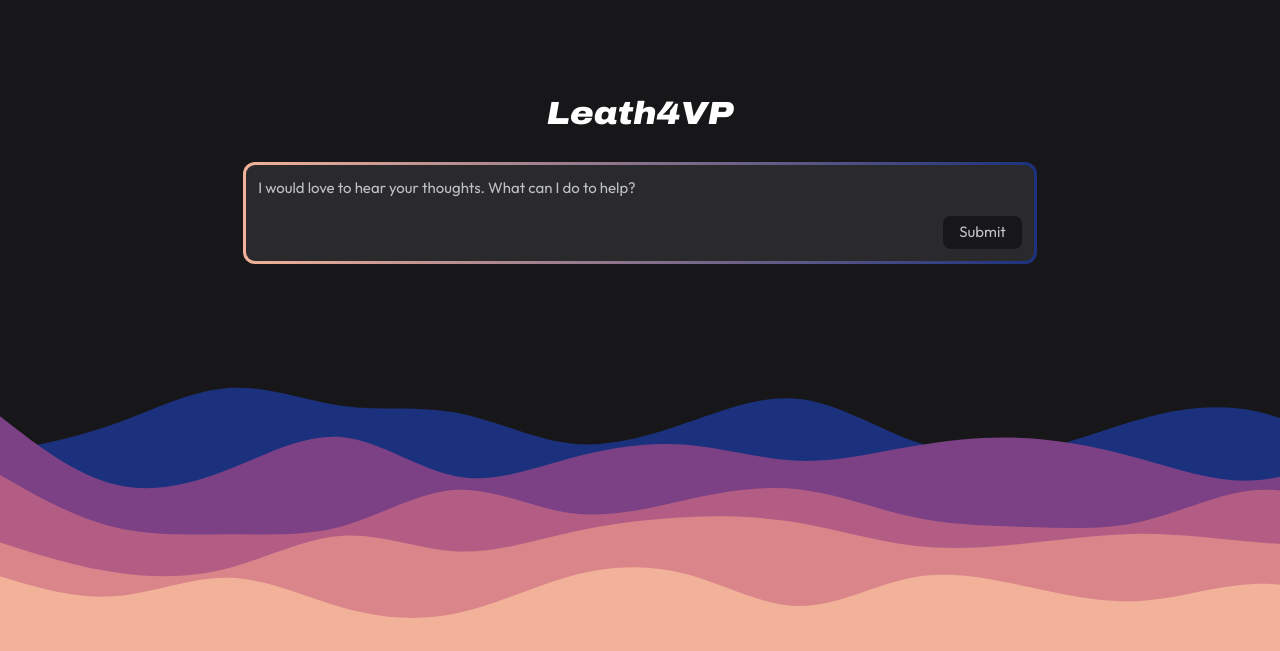
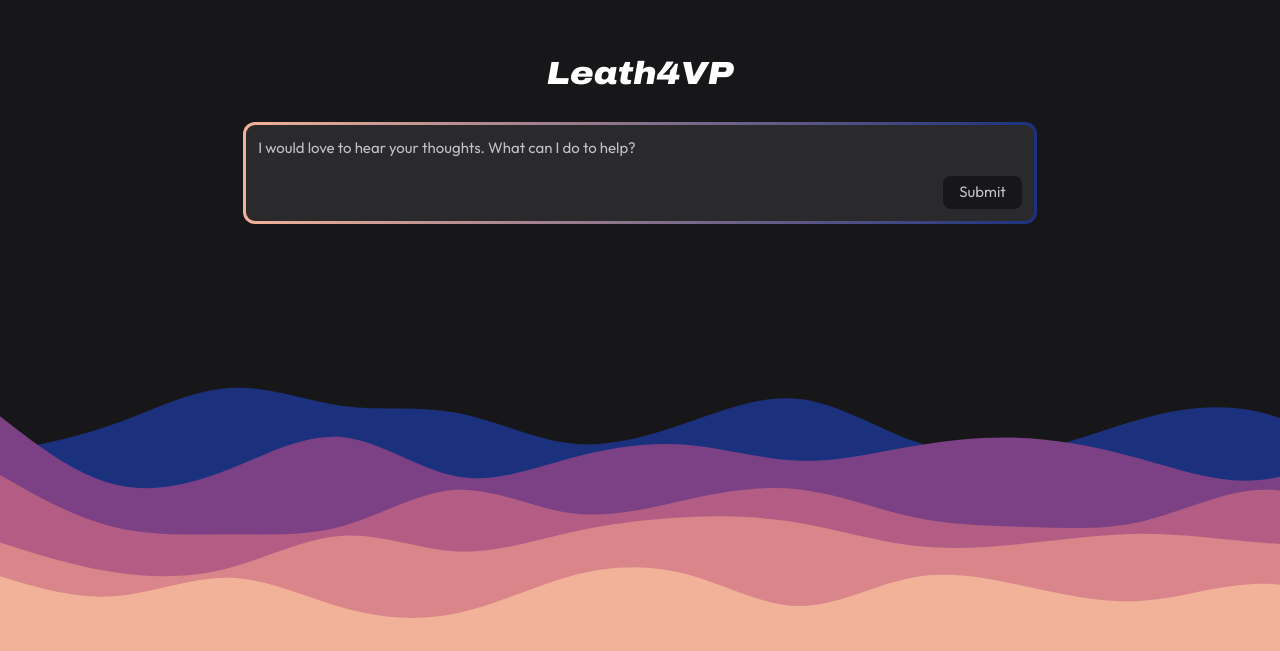
Before and after one commit to leathalman/vp-web, a Vue app: page / in a window 1280 px wide. Shown: the part 149-800 px from the top of the page. Built offline with nearby package versions, Linux system fonts and the light colour scheme.

Commit message:
Updated view layout constraints

```diff
--- a/src/assets/main.css
+++ b/src/assets/main.css
@@ -28,6 +28,6 @@ body {
   width: 67%;
   min-width: 300px;
   max-width: 1280px;
-  margin: 0 auto 10rem;
+  margin: 0 auto 15rem;
   padding: 2rem;
 }
--- a/src/components/Input.vue
+++ b/src/components/Input.vue
@@ -24,7 +24,7 @@ const { textarea, input } = useTextareaAutosize()
 textarea {
   -ms-overflow-style: none;
   scrollbar-width: none;
-  max-height: 300px;
+  max-height: 250px;
   background-color: transparent;
   color: #BEC1C5;
 
```
